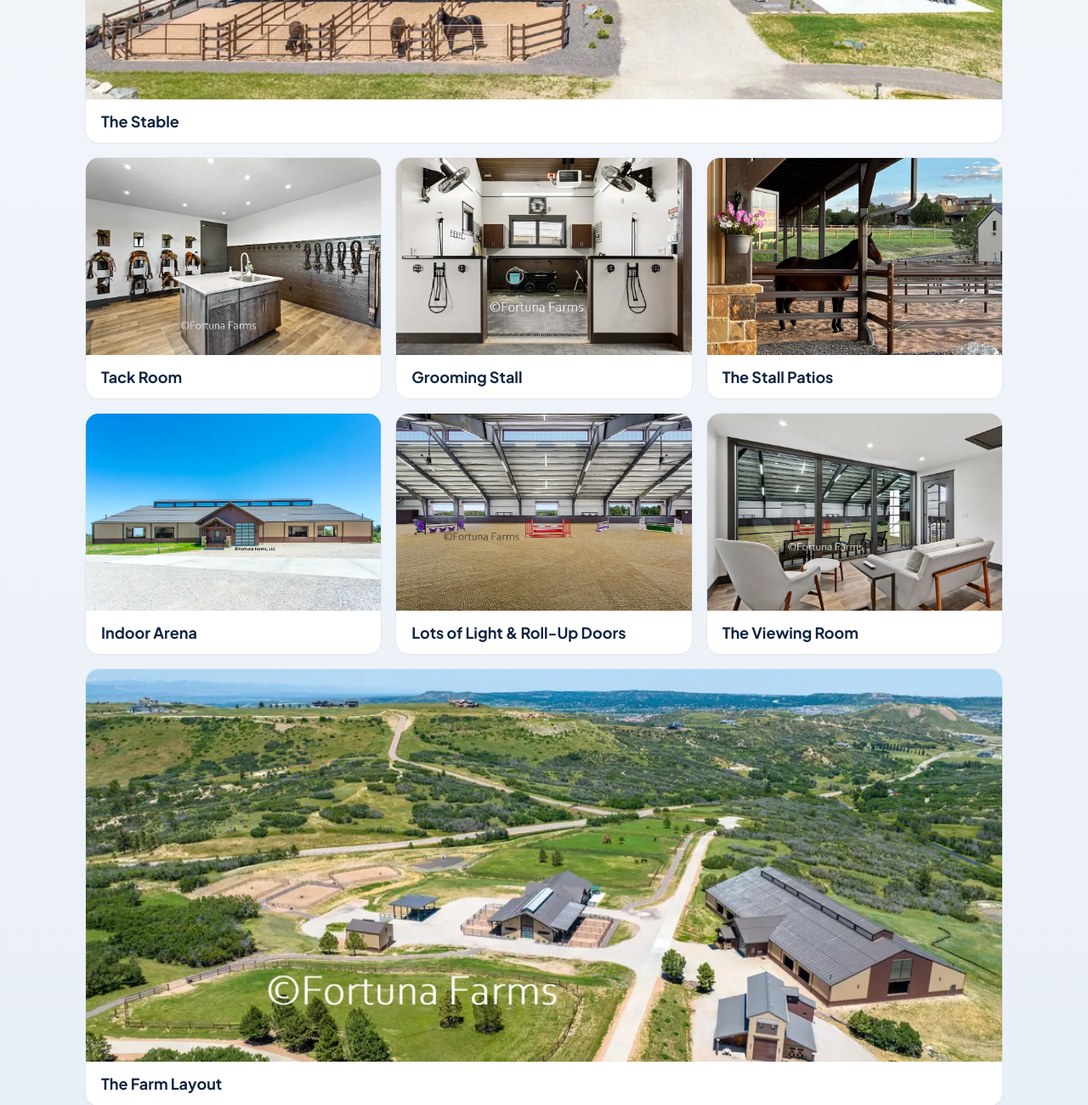
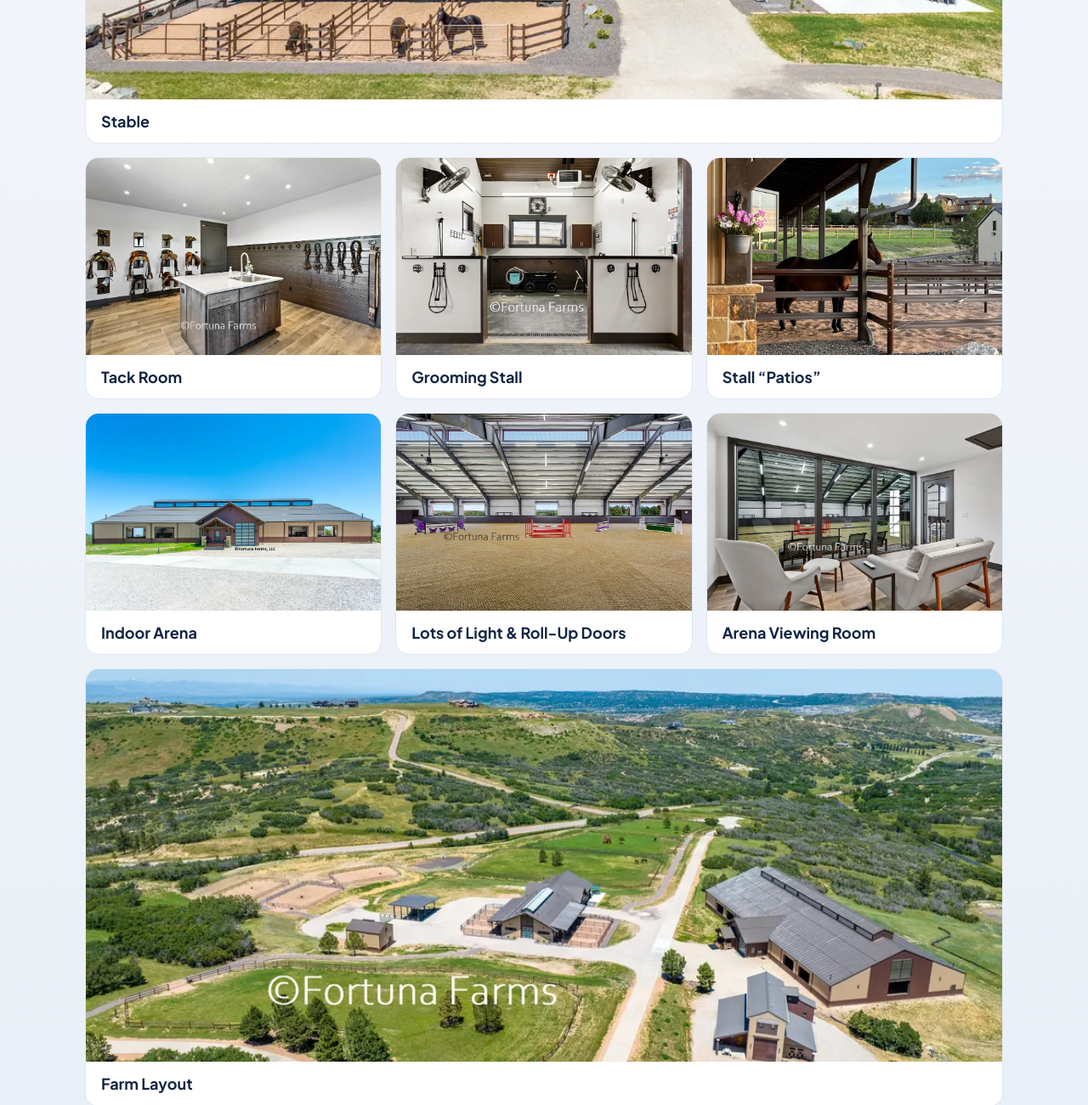
Before and after one commit to FortunaFarmsCO/fortunafarms, a plain HTML site: page index.html in a window 1280 px wide. Shown: the part 2040-3341 px from the top of the page at 85% size. Drawn offline with Linux system fonts and the light colour scheme.

Commit message:
Text updates: maximum playtime; gallery captions
Co-Authored-By: Claude Opus 5.5 <noreply@anthropic.com>
Claude-Session: https://claude.ai/code/session_01VQm2MUa8ZZ4HsqpHN2ocLP

```diff
--- a/index.html
+++ b/index.html
@@ -158,7 +158,7 @@ footer .partners a{color:var(--blue);font-weight:600;text-decoration:underline;t
 <h1>Built for the horses who live here</h1>
 <p style="margin-top:18px">Fortuna Farms is a small private hunter/jumper facility just a couple miles west of I-25 at the base of the Rocky Mountains.</p>
 <p>The stable has 8 oversized stalls (16' x 14') with automatic hay feeders and waterers as well as attached 32' runs.</p>
-<p>The 100' x 200' indoor arena is warm in the winter, but cool and shaded in the summer with 12 windows. The dust-free footing and lots of natural light make it ideal for training. Although the horses agree, it’s the 5 irrigated summer grass pastures and the 3 mud-free winter turnouts for maximum turnout that they love the most.</p>
+<p>The 100' x 200' indoor arena is warm in the winter, but cool and shaded in the summer with 12 windows. The dust-free footing and lots of natural light make it ideal for training. Although the horses agree, it’s the 5 irrigated summer grass pastures and the 3 mud-free winter turnouts for maximum playtime that they love the most.</p>
 </div>
 <div class="logo-card"><img src="img/fortuna-color.png" alt="Fortuna Farms logo" width="658" height="570"></div>
 </div>
@@ -176,14 +176,14 @@ footer .partners a{color:var(--blue);font-weight:600;text-decoration:underline;t
 <h2>A look around the farm</h2>
 <p class="sub">Tap any photo to see it larger.</p>
 <div class="gallery">
-<figure class="w"><img src="img/stable.webp" alt="Aerial view of the stable and runs with the mountains behind" loading="lazy" style="object-position:50% 73.8%"><figcaption><h3>The Stable</h3></figcaption></figure>
+<figure class="w"><img src="img/stable.webp" alt="Aerial view of the stable and runs with the mountains behind" loading="lazy" style="object-position:50% 73.8%"><figcaption><h3>Stable</h3></figcaption></figure>
 <figure class="t"><img src="img/tack.webp" alt="The tack room with saddle racks, bridle hooks and a sink island" loading="lazy"><figcaption><h3>Tack Room</h3></figcaption></figure>
 <figure class="t"><img src="img/wash.webp" alt="The wash stall" loading="lazy"><figcaption><h3>Grooming Stall</h3></figcaption></figure>
-<figure class="t"><img src="img/chacco.webp" alt="Chacco in his run under the stable overhang" loading="lazy" style="object-position:50% 88%"><figcaption><h3>The Stall Patios</h3></figcaption></figure>
+<figure class="t"><img src="img/chacco.webp" alt="Chacco in his run under the stable overhang" loading="lazy" style="object-position:50% 88%"><figcaption><h3>Stall “Patios”</h3></figcaption></figure>
 <figure class="t"><img src="img/arena-entrance.webp" alt="Front of the barn and indoor arena entrance" loading="lazy"><figcaption><h3>Indoor Arena</h3></figcaption></figure>
 <figure class="t"><img src="img/light.webp" alt="The indoor arena, bright with natural light and roll-up doors" loading="lazy"><figcaption><h3>Lots of Light &amp; Roll-Up Doors</h3></figcaption></figure>
-<figure class="t"><img src="img/viewing.webp" alt="The viewing area looking out over the arena" loading="lazy"><figcaption><h3>The Viewing Room</h3></figcaption></figure>
-<figure class="w"><img src="img/layout.webp" alt="Drone view of the whole farm layout" loading="lazy" style="object-position:50% 59.3%"><figcaption><h3>The Farm Layout</h3></figcaption></figure>
+<figure class="t"><img src="img/viewing.webp" alt="The viewing area looking out over the arena" loading="lazy"><figcaption><h3>Arena Viewing Room</h3></figcaption></figure>
+<figure class="w"><img src="img/layout.webp" alt="Drone view of the whole farm layout" loading="lazy" style="object-position:50% 59.3%"><figcaption><h3>Farm Layout</h3></figcaption></figure>
 </div>
 </div></section>
 
```
